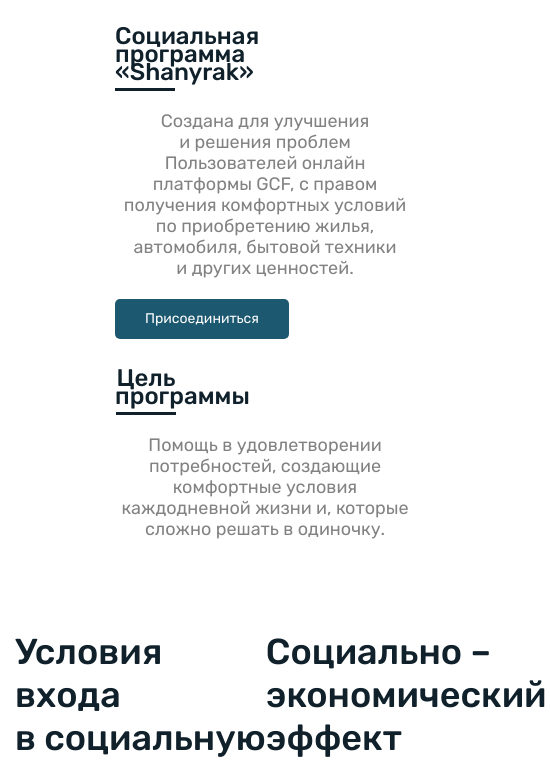
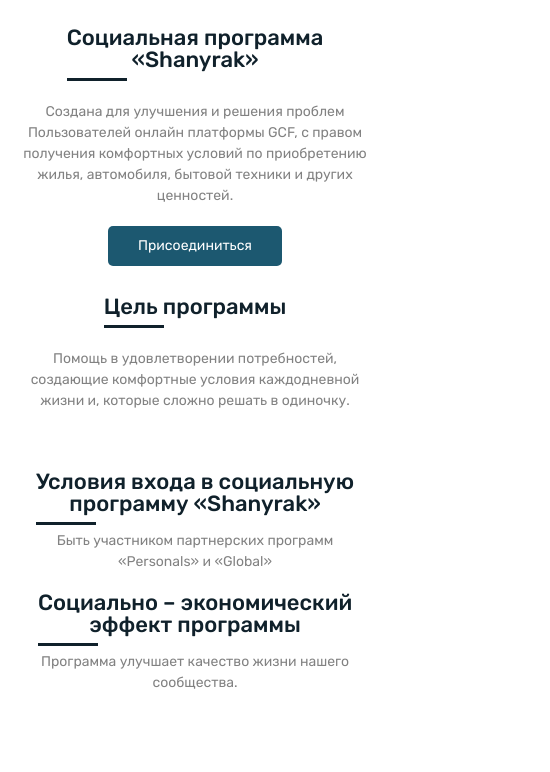
Before and after one commit to ELegek/Shanyrak, a website: page app/social-program.html in a window 390 px wide. Shown: the part 70-842 px from the top of the page, 550 px wide, since content can reach past the window. Drawn offline with nearby package versions, Linux system fonts and the light colour scheme.

Commit message:
Responsive social-program

```diff
--- /dev/null
+++ b/app/css/module/social-program/social-program copy.min.css
@@ -0,0 +1 @@
+.social-program{margin-top:67px}.social-program .crisis__body{width:45%;padding-left:100px}.social-program .btn__small{margin-bottom:30px}.social-program .crisis__text{width:300px;font-size:18px;line-height:21px;color:#828282}.social-program__wrapper{padding-top:70px;display:-webkit-box;display:-ms-flexbox;display:flex}.social-program-text{font-size:18px;line-height:21px;color:#828282}
--- a/app/scss/_media.scss
+++ b/app/scss/_media.scss
@@ -9,3 +9,4 @@
 @import "module/crisis/crisis__media";
 @import "module/opportunities/opportunities__media";
 @import "module/target/target__media";
+@import "module/social-program/social-program__media";
--- a/app/scss/module/social-program/social-program.scss
+++ b/app/scss/module/social-program/social-program.scss
@@ -22,6 +22,7 @@
 .social-program__wrapper {
     padding-top: 70px;
     display: flex;
+    flex-wrap: wrap;
 }
 
 .social-program-text {
--- /dev/null
+++ b/app/scss/module/social-program/social-program__media.scss
@@ -0,0 +1,133 @@
+@media (max-width: 1400px) {
+    .social-program-title {
+        font-size: 30px;
+        line-height: 30px;
+    }
+
+    .social-program__wrapper {
+        justify-content: space-between;
+    }
+
+    .social-program-item {
+        width: 40%;
+    }
+
+    .social-program {
+        .crisis__text {
+            font-size: 16px;
+        }
+    }
+
+    .social-program-text {
+        font-size: 16px;
+    }
+}
+
+@media (max-width: 1300px) {
+    .social-program {
+        text-align: left;
+
+        .crisis__item:last-child {
+            display: none;
+        }
+
+        .crisis__item:first-child {
+            width: 100%;
+        }
+
+        .crisis__container {
+            position: relative;
+        }
+
+        .crisis__body {
+            width: 100%;
+            padding: 0;
+
+            display: flex;
+            flex-wrap: wrap;
+            justify-content: space-around;
+        }
+
+        .social__body-item {
+            width: 35%;
+        }
+    }
+
+    .social-program__wrapper {
+        justify-content: space-around;
+        padding-top: 40px;
+    }
+
+    .social-program-item {
+        width: 35%;
+    }
+}
+
+@media (max-width: 1031px) {
+    .social__body-item {
+        width: 40%;
+    }
+
+    .social-program-item {
+        width: 40%;
+    }
+
+    .social-program {
+
+        .crisis__title {
+            font-size: 22px;
+            line-height: 22px;
+        }
+
+        .crisis__text {
+            font-size: 14px;
+            text-align: left;
+        }
+
+        .social-program-title {
+            font-size: 22px;
+            line-height: 22px;
+        }
+
+        .social-program-text {
+            font-size: 14px;
+            text-align: left;
+        }
+    }
+}
+
+@media (max-width: 750px) {
+    .social-program {
+        .social__body-item {
+            width: 100%;
+
+        }
+
+        .crisis__text {
+            width: 100%;
+            text-align: center;
+        }
+
+        .social-program__wrapper {
+            justify-content: center;
+        }
+
+        .social-program-item {
+            width: 100%;
+
+            text-align: center;
+            margin-bottom: 20px;
+        }
+
+        .social-program-title {
+            margin-bottom: 15px;
+        }
+
+        .social-program-text {
+            text-align: center;
+        }
+
+    }
+
+
+}
--- a/app/social-program.html
+++ b/app/social-program.html
@@ -44,14 +44,18 @@
       <div class="crisis__item">
         <div class="crisis__container">
           <div class="crisis__body">
+            <div class="social__body-item">
               <h2 class="crisis__title title">Социальная программа «Shanyrak»</h2>
               <div class="crisis__text">Создана для улучшения и решения проблем Пользователей онлайн платформы GCF,
                 с правом получения комфортных условий по приобретению жилья, автомобиля, бытовой техники и других
                 ценностей.</div>
               <button class="btn__small">Присоединиться</button>
+            </div>
+            <div class="social__body-item">
               <div class="crisis__title title">Цель программы</div>
               <div class="crisis__text">Помощь в удовлетворении потребностей, создающие комфортные условия каждодневной
                 жизни и, которые сложно решать в одиночку.</div>
+            </div>
           </div>
         </div>
       </div>
@@ -73,7 +77,7 @@
     </div>
   </section>
 
-  <section class="program__input page">
+  <!--<section class="program__input page">
     <div class="container">
       <div class="platform__inner">
         <div class="platform__title title">Активировать вход программу</div>
@@ -115,15 +119,22 @@
           счет — Cell Account в личном кабинете</p>
       </div>
       <div class="description__wrapper">
-        <div class="description-item">Cell Account — это личный накопительный счет, на котором аккумулируются средства на покупку недвижимости, автотранспорта, компьютерной и бытовой техники. Средства на личном счете подразделяются на следующие: первый взнос, накопительные взносы, взносы на погашение рассрочки.</div>
-        <div class="description-item"><p>Компания оказывает возвратно — финансовую помощь в размере 50% от стоимости приобретения и дает рассрочку без каких-либо вознаграждений и комиссий.</p>
-          <p>Сроки рассрочки зависят от типа покупки и длятся от 2 –х до 10 лет.</p></div>
+        <div class="description-item">Cell Account — это личный накопительный счет, на котором аккумулируются средства
+          на покупку недвижимости, автотранспорта, компьютерной и бытовой техники. Средства на личном счете
+          подразделяются на следующие: первый взнос, накопительные взносы, взносы на погашение рассрочки.</div>
+        <div class="description-item">
+          <p>Компания оказывает возвратно — финансовую помощь в размере 50% от стоимости приобретения и дает рассрочку
+            без каких-либо вознаграждений и комиссий.</p>
+          <p>Сроки рассрочки зависят от типа покупки и длятся от 2 –х до 10 лет.</p>
+        </div>
       </div>
       <div class="description__block">
         <h2 class="description__block--title title">Правила получения и возврата финансовой помощи</h2>
-        <p>Каждый участник накапливает требуемую сумму на Cell Account и переводит их на основной баланс, компания также зачисляет на этот баланс заемную сумму.</p>
+        <p>Каждый участник накапливает требуемую сумму на Cell Account и переводит их на основной баланс, компания также
+          зачисляет на этот баланс заемную сумму.</p>
         <p>Участник и компания заключают дополнительный договор о возврате средств.</p>
-        <p>После процедуры покупки недвижимости, автотранспорта или компьютерной, бытовой техники компания ставит на обременение, заключает двухстороннюю страховку или договор займа.</p>
+        <p>После процедуры покупки недвижимости, автотранспорта или компьютерной, бытовой техники компания ставит на
+          обременение, заключает двухстороннюю страховку или договор займа.</p>
         <p>Возврат средств производится согласно ежемесячного графика платежей.</p>
       </div>
     </div>
@@ -150,8 +161,8 @@
 
   <footer class="footer">
     <div class="container">
-      <div class="footer__inner">
-        <div class="footer__copy">
+      <div class="footer__inner ">
+        <div class="footer__copy item">
           <div class="footer__wrapper">
             <div class="footer__logo">
               <img src="images/footer__logo.png" alt="logo">
@@ -161,12 +172,9 @@
                 работать вместе, где бы они не были!</p>
             </div>
           </div>
-          <div class="footer__copy-text">
-            <a href="#" class="footer__copy-link">Политика конфиденциальности</a>
-            <div class="footer__copyright">Copyright Все права защищены</div>
+
         </div>
-        </div>
-        <div class="footer__menu">
+        <div class="footer__menu item">
           <h3 class="footer__menu-title">Меню сайта</h3>
           <ul class="footer__menu-list">
             <li class="footer__menu-item"><a href="#">Анти-кризис<a></li>
@@ -177,7 +185,7 @@
             <li class="footer__menu-item"><a href="#">Контакты</a></li>
           </ul>
         </div>
-        <div class="footer__contact">
+        <div class="footer__contact item">
           <div class="footer__phone"><a href="tel:375447562825">+375 (44) 756 28 25</a></div>
           <div class="footer__mail"><a href="email:email@gmail.com">пример@gmail.com</a></div>
           <div class="footer__social">
@@ -202,8 +210,12 @@
           </div>
         </div>
       </div>
+      <div class="footer__copy-text">
+        <a href="#" class="footer__copy-link">Политика конфиденциальности</a>
+        <div class="footer__copyright">Copyright Все права защищены</div>
       </div>
-  </footer>
+    </div>
+  </footer>  -->
 
 
 
```
Also changed, not shown: app/css/module/social-program/social-program.min.css, app/css/module/social-program/social-program__media.min.css (added), app/css/style.min.css. Lines whose indentation alone changed are shown as unchanged.
